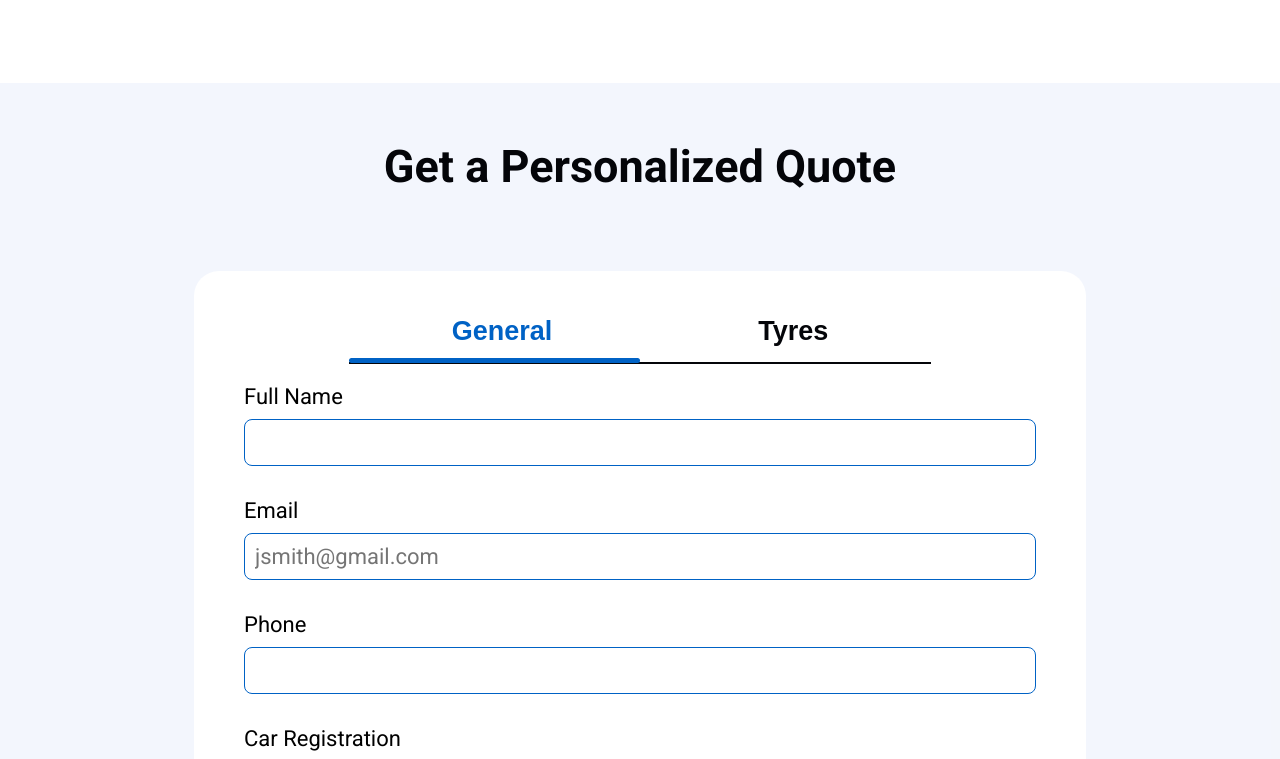
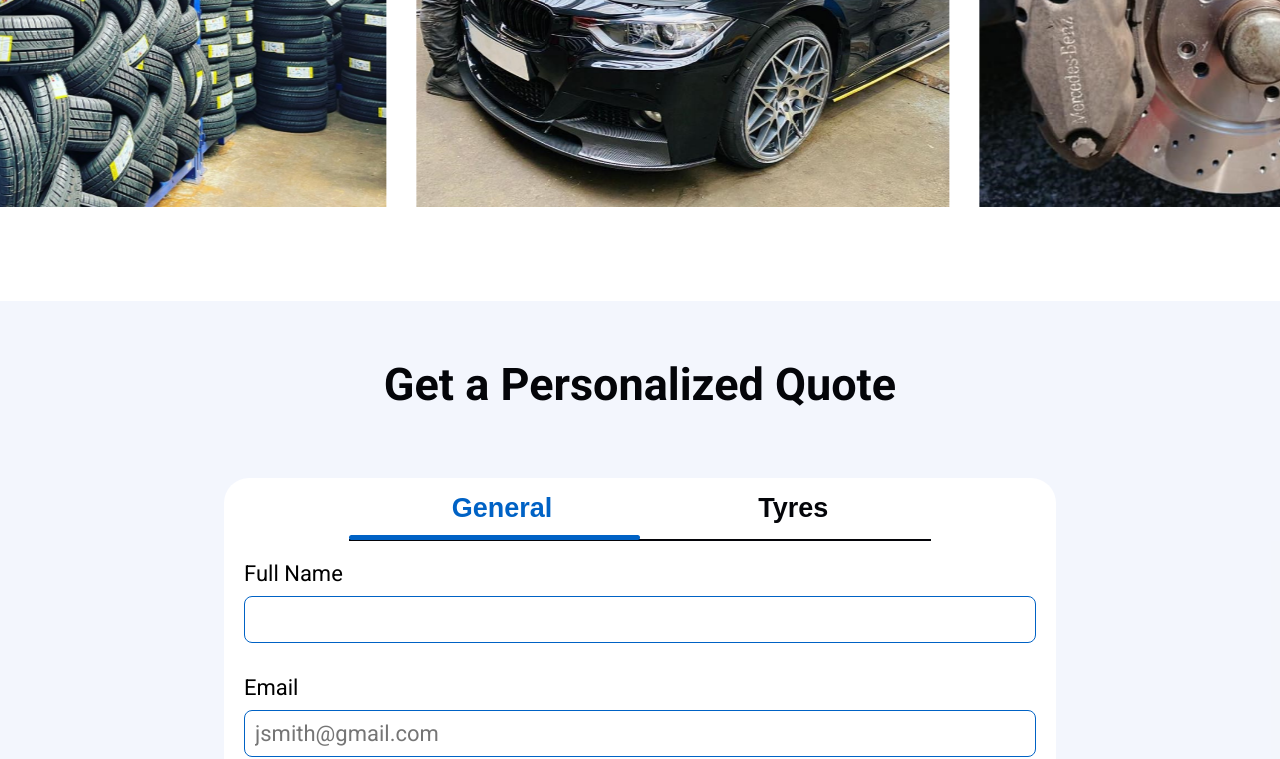
Before and after one commit to Sergeyvna/pitstop, a React (Create React App) app: page / in a window 1280 px wide. Shown: the part 2000-2759 px from the top of the page. Built offline with nearby package versions, Linux system fonts and the light colour scheme.

Commit message:
fixed contact form padding to cause horizontal line

```diff
--- a/src/App.css
+++ b/src/App.css
@@ -97,7 +97,7 @@ p {
     white-space: nowrap;
     overflow: hidden;
     text-overflow: ellipsis;
-    max-width: 150px;
+    max-width: 100px;
     text-decoration: none;
 }
 
@@ -187,7 +187,7 @@ p {
     display: flex;
     flex-direction: column;
     align-items: center;
-    width: 190px;
+    width: 200px;
     border-radius: 10px;
     border: solid 1px var(--primary);
     background-color: var(--white);
@@ -275,8 +275,7 @@ p {
     flex-direction: column;
     justify-content: center;
     align-items: center;
-    margin: 20px;
-    padding: 30px;
+    margin: 10px;
     border-radius: 25px;
     background-color: #ffffff;
     width: 65%;
@@ -495,7 +494,7 @@ iframe {
         margin-left: 0px;
     }
     .services-card {
-        width: 110px;
+        width: 135px;
     }
     p{
         font-size: 18px;
```
